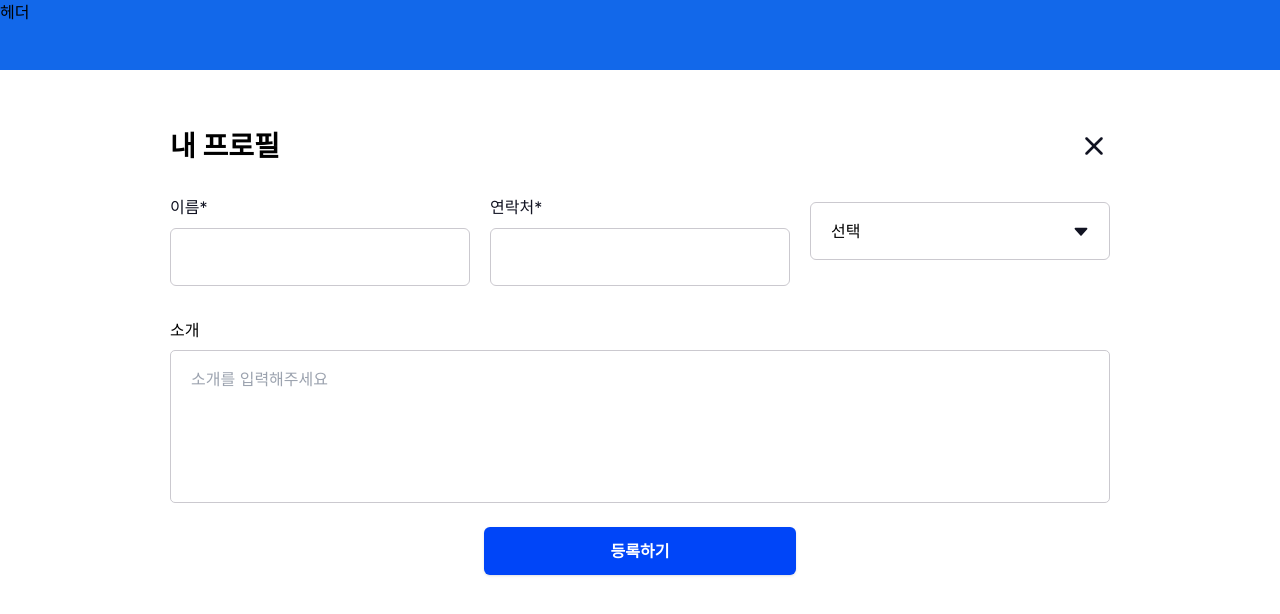
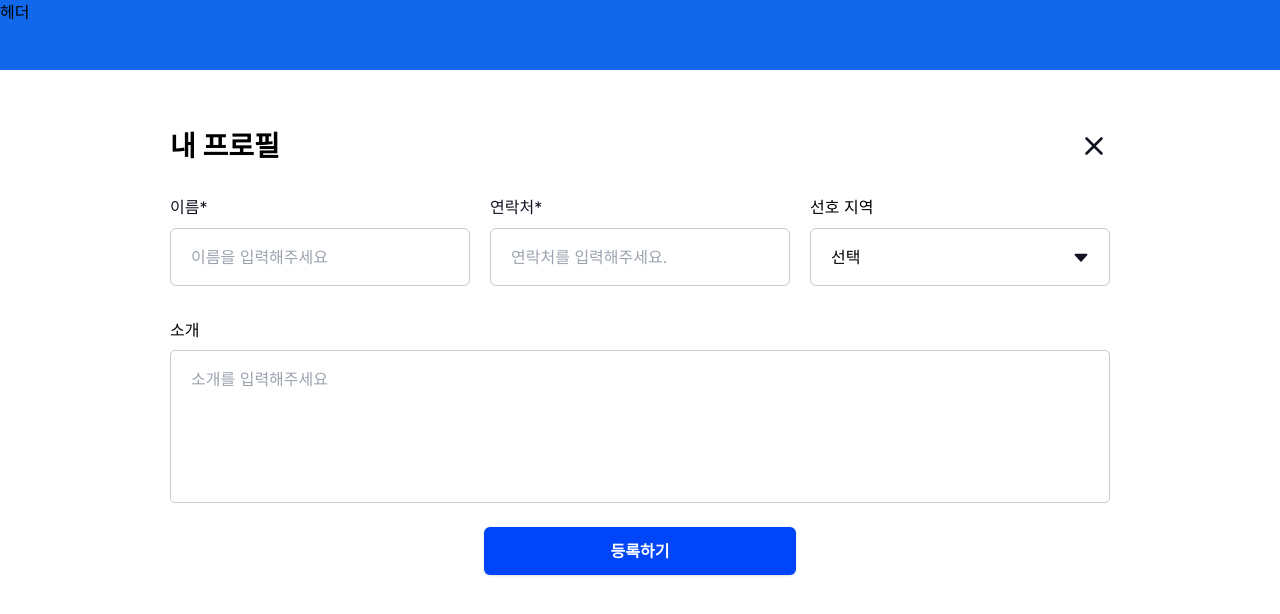
Before and after one commit to 5-PS/DANCHOO, a Next.js app: page /my-profile/edit in a window 1280 px wide. Shown: the top 614 px of the page. Built offline with nearby package versions, Linux system fonts and the light colour scheme.

Commit message:
feat: form 요소 react-hook-form 연결

```diff
--- a/app/(service)/my-profile/edit/_components/profileEditForm.tsx
+++ b/app/(service)/my-profile/edit/_components/profileEditForm.tsx
@@ -1,17 +1,47 @@
 'use client';
+
+import { Controller, FieldValues, useForm } from 'react-hook-form';
 
 import Button from '@/components/button/button';
 import Input from '@/components/input/input';
 import SelectInput from '@/components/input/selectInput';
 
 export default function ProfileEditForm() {
+  const {
+    register,
+    handleSubmit,
+    control,
+    formState: { errors },
+  } = useForm<FieldValues>({ mode: 'all' });
   return (
-    <form>
+    <form onSubmit={handleSubmit((data) => console.log(data))}>
       <div className="flex flex-col gap-6 mb-6 md:gap-8">
         <div className="grid gap-x-5 md:grid-cols-2 xl:grid-cols-3 gap-y-6">
-          <Input label="이름*" />
-          <Input label="연락처*" />
-          <SelectInput />
+          <Input
+            label="이름*"
+            type="text"
+            errorMessage={errors.name?.message}
+            placeholder="이름을 입력해주세요"
+            {...register('name', { required: '이름을 입력해주세요' })}
+          />
+          <Input
+            label="연락처*"
+            type="text"
+            errorMessage={errors.phone?.message}
+            placeholder="연락처를 입력해주세요."
+            {...register('phone', {
+              required: '연락처를 입력해주세요',
+              pattern: {
+                value: /^(01[0-9])[0-9]{4}[0-9]{4}$/,
+                message: '연락처 형식을 적어주세요',
+              },
+            })}
+          />
+          <Controller
+            name="address"
+            control={control}
+            render={({ field: { onChange } }) => <SelectInput onChange={onChange}>선호 지역</SelectInput>}
+          />
         </div>
         <div className="flex flex-col gap-2">
           <label htmlFor="introduction">소개</label>
@@ -19,6 +49,7 @@ export default function ProfileEditForm() {
             className="w-full px-5 py-4 border rounded-[5px] border-gray-30 h-[153px]"
             placeholder="소개를 입력해주세요"
             id="introduction"
+            {...register('bio')}
           />
         </div>
       </div>
```
